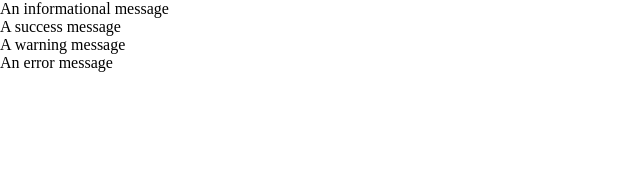
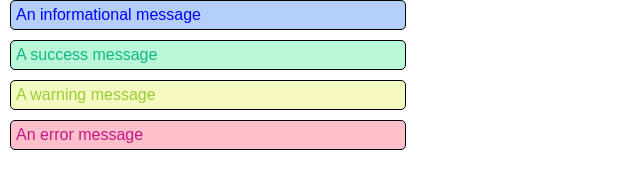
Before and after one commit to cuvillier-ryan/codeup-web-excercises, a website: page messages.html in a window 1280 px wide. Shown: the whole page, without its empty margins (0-640 px from the left). Drawn offline with Linux system fonts and the light colour scheme.

Commit message:
messagesCSS

```diff
--- a/css/messages.css
+++ b/css/messages.css
@@ -1,24 +1,35 @@
-* {
-    box-sizing: border-box;
-}
-body {
-    margin: 0;
-}
-nav {
-    background: #333333;
-}
-ul {
-    list-style: none;
+body, html {
+    height: 100%;
+    width: 100%;
     padding: 0;
     margin: 0;
-    display: flex;
+    font-family: Arial, Ubuntu, sans-serif;
 }
-nav a {
-    text-decoration: none;
-    color: white;
-    font-family: Verdana;
-    display: inline-block;
+
+.message {
+    border: solid black 1px;
+    border-radius: 5px;
+    width: 30%;
+    padding: 5px;
+    margin: 0 0 10px 10px;
 }
-nav a:hover {
-    background: black;
+
+.message-error {
+    background-color: #ffc0cb;
+    color: mediumvioletred;
 }
+
+.message-warning {
+    background-color: #F5F9C2;
+    color: yellowgreen;
+}
+
+.message-success {
+    background-color: #B9F7D7;
+    color: #0fb784;
+}
+
+.message-info {
+    background-color: #B3CFFA;
+    color: blue;
+}
--- a/messages.html
+++ b/messages.html
@@ -6,6 +6,7 @@
     <link rel="stylesheet" href="css/messages.css">
 </head>
 <body>
+<div class='container'>
     <div class="message message-info">
         An informational message
     </div>
@@ -18,6 +19,7 @@
     <div class="message message-error">
         An error message
     </div>
+</div>
 
 </body>
 </html>
```
Lines whose indentation alone changed are shown as unchanged.
